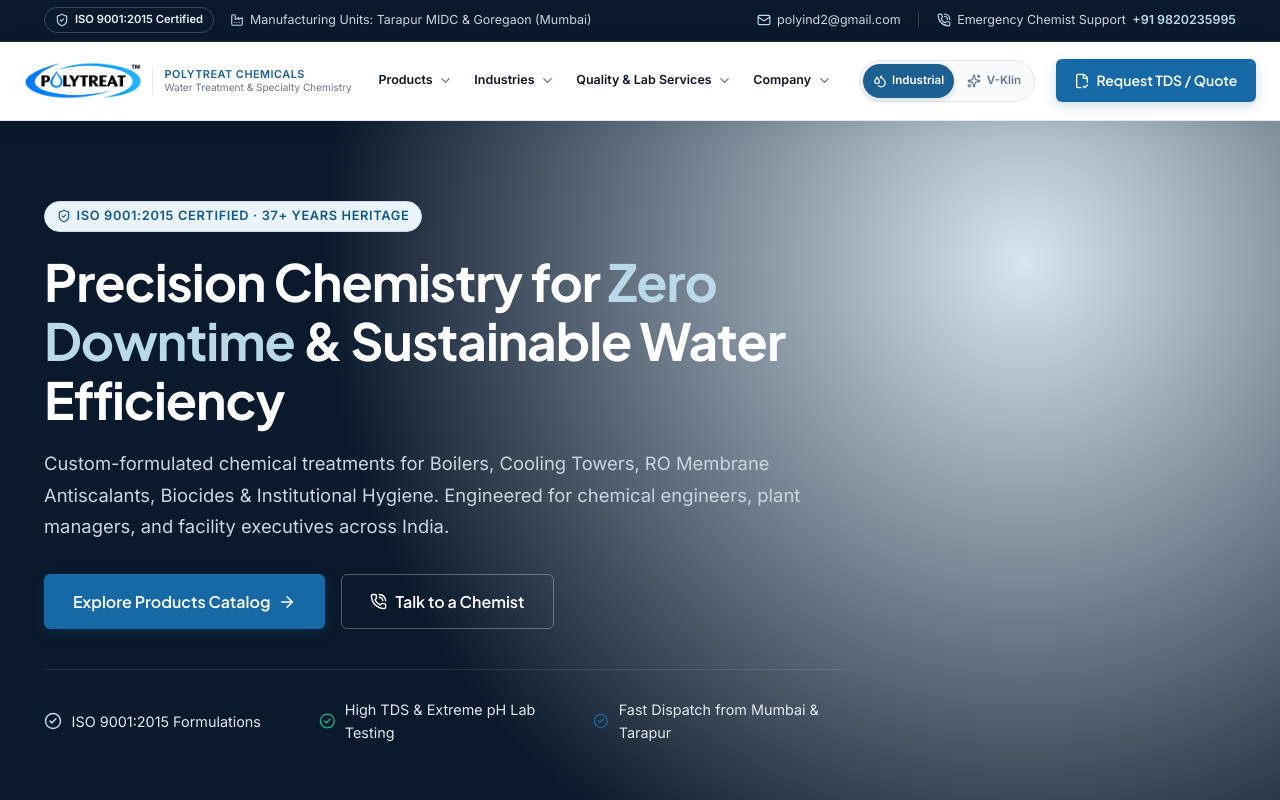
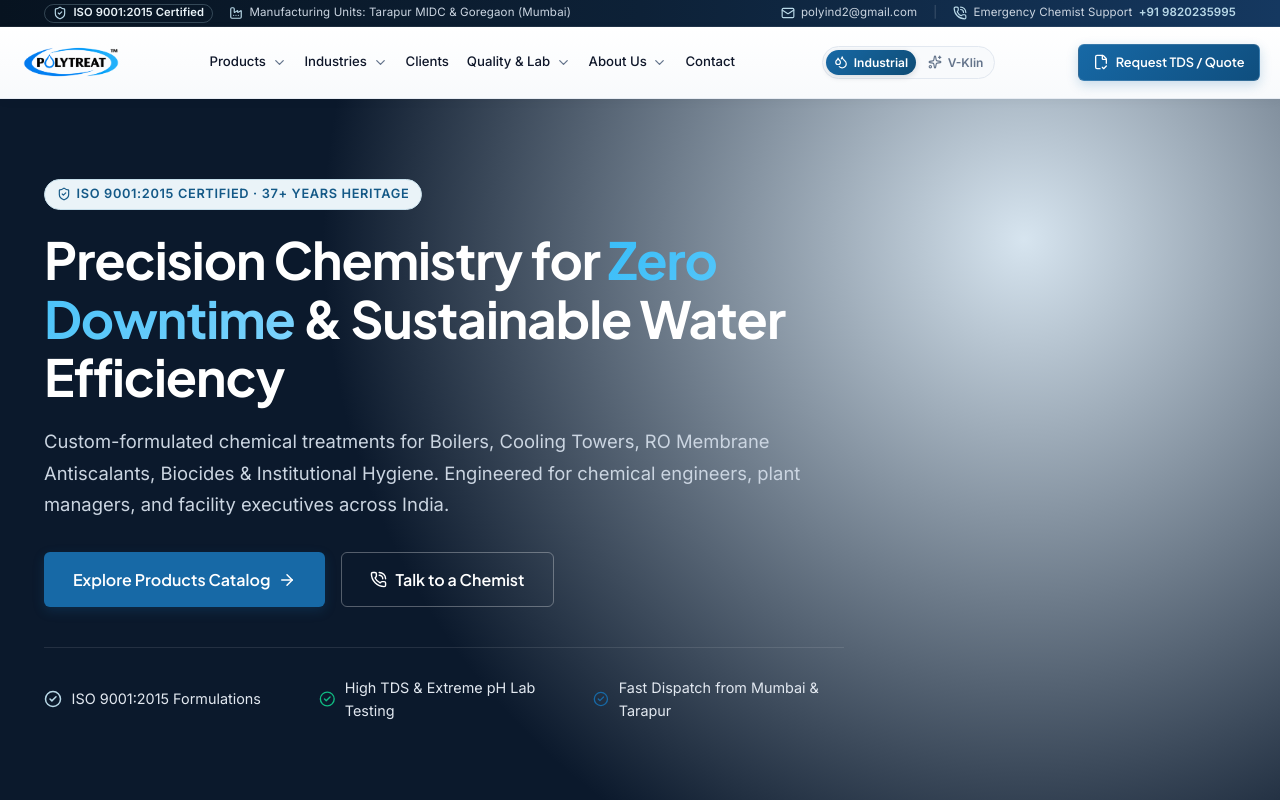
Before and after one commit to Uzair-hp/Polytreat_Demo, a Next.js app: page / in a window 1280 px wide. Shown: the top 800 px of the page. Built offline with nearby package versions, Linux system fonts and the light colour scheme.

Commit message:
feat(ui): refine responsive navbar, add direct navigation links, and improve layout breakpoints

```diff
--- a/src/app/globals.css
+++ b/src/app/globals.css
@@ -91,10 +91,12 @@
 /* Compact utility and contact bar */
 .topbar {
   border-bottom: 1px solid rgba(255, 255, 255, 0.08);
-  padding: 0.45rem 0;
-  background: var(--color-primary-dark);
+  padding: 0.22rem 0;
+  background: linear-gradient(90deg, #071320 0%, #0D2137 50%, #153860 100%);
   color: #CBD5E1;
-  font-size: 0.78rem;
+  font-size: 0.72rem;
+  letter-spacing: 0.01em;
+  line-height: 1.2;
 }
 
 .topbar-inner,
@@ -130,6 +132,10 @@
   color: #CBD5E1;
 }
 
+.topbar-unit-label {
+  white-space: nowrap;
+}
+
 .topbar-units svg,
 .topbar-right svg {
   flex: 0 0 auto;
@@ -139,7 +145,7 @@
 .topbar-certification {
   border: 1px solid rgba(185, 217, 232, 0.25);
   border-radius: var(--radius-full);
-  padding: 0.2rem 0.6rem;
+  padding: 0.1rem 0.5rem;
   color: #EAF3F8;
   font-size: 0.7rem;
   font-weight: 700;
@@ -185,6 +191,21 @@
   font-size: clamp(2rem, 4vw, 3.4rem);
   line-height: 1.15;
   letter-spacing: -0.02em;
+}
+
+.hero-highlight {
+  background: linear-gradient(135deg, #38BDF8 0%, #7DD3FC 100%);
+  background-clip: text;
+  -webkit-background-clip: text;
+  color: transparent;
+  -webkit-text-fill-color: transparent;
+}
+
+.hero-description {
+  max-width: 800px;
+  overflow-wrap: break-word;
+  word-break: normal;
+  hyphens: none;
 }
 
 /* Layout Utilities */
@@ -351,6 +372,7 @@
   max-width: 720px;
   margin: 0 auto 2.5rem;
   text-align: center;
+  scroll-margin-top: 6rem;
 }
 
 .industries-heading .badge {
@@ -429,9 +451,9 @@
   position: sticky;
   top: 0;
   z-index: 100;
-  border-bottom: 1px solid var(--color-border-subtle);
-  background: rgba(255, 255, 255, 0.94);
-  box-shadow: 0 4px 20px rgba(11, 25, 44, 0.06);
+  border-bottom: 1px solid rgba(226, 232, 240, 0.8);
+  background: linear-gradient(180deg, #FFFFFF 0%, #F8FAFC 100%);
+  box-shadow: 0 2px 10px rgba(11, 25, 44, 0.04);
   -webkit-backdrop-filter: blur(16px);
   backdrop-filter: blur(16px);
 }
@@ -439,14 +461,14 @@
 .navbar-inner {
   display: flex;
   width: 100%;
-  max-width: 1320px;
-  min-height: 78px;
+  max-width: 1360px;
+  min-height: 56px;
   box-sizing: border-box;
   align-items: center;
   justify-content: space-between;
   gap: 1rem;
   margin: 0 auto;
-  padding: 0 1.5rem;
+  padding: 0.45rem 1.25rem;
 }
 
 .navbar-inner > * {
@@ -465,7 +487,7 @@
   position: relative;
   display: block;
   width: 126px;
-  height: 46px;
+  height: 32px;
   flex: 0 0 126px;
 }
 
@@ -497,11 +519,11 @@
 .desktop-nav {
   display: none;
   min-width: 0;
-  height: 78px;
+  height: 56px;
   flex: 0 1 auto;
   align-items: center;
   justify-content: center;
-  gap: clamp(0.35rem, 0.65vw, 0.8rem);
+  gap: clamp(0.25rem, 0.7vw, 0.85rem);
 }
 
 .nav-item {
@@ -510,20 +532,24 @@
   align-items: center;
 }
 
-.nav-trigger {
+.nav-trigger,
+.nav-direct-link {
   display: inline-flex;
   min-height: 42px;
   align-items: center;
   gap: 0.35rem;
   border: 0;
   border-radius: 8px;
-  padding: 0.5rem 0.4rem;
+  padding: 0.45rem clamp(0.2rem, 0.35vw, 0.45rem);
   background: transparent;
   color: var(--color-text-main);
-  cursor: pointer;
-  font: 600 0.78rem/1.2 var(--font-body), sans-serif;
+  font: 500 0.825rem/1.2 var(--font-body), sans-serif;
   white-space: nowrap;
   transition: background-color var(--transition-fast), color var(--transition-fast);
+}
+
+.nav-trigger {
+  cursor: pointer;
 }
 
 .nav-trigger svg {
@@ -532,7 +558,8 @@
 }
 
 .nav-item.is-open .nav-trigger,
-.nav-trigger:hover {
+.nav-trigger:hover,
+.nav-direct-link:hover {
   background: #EAF3F8;
   color: var(--color-primary-navy);
 }
@@ -723,8 +750,9 @@
 
 .division-switcher {
   display: none;
+  flex: 0 0 auto;
   align-items: center;
-  gap: 0.2rem;
+  gap: 0.25rem;
   border: 1px solid var(--color-border-subtle);
   border-radius: var(--radius-full);
   padding: 3px;
@@ -738,33 +766,49 @@
   justify-content: center;
   gap: 0.35rem;
   border-radius: var(--radius-full);
-  padding: 0.48rem 0.62rem;
+  padding: 0.2rem 0.5rem;
   color: var(--color-text-muted);
-  font-size: 0.72rem;
+  font-size: 0.75rem;
   font-weight: 700;
   white-space: nowrap;
   transition: background-color var(--transition-fast), color var(--transition-fast);
 }
 
 .division-switcher a.is-active {
-  background: var(--color-primary-navy);
+  background: linear-gradient(135deg, #1769A6 0%, #0F4C75 100%);
   color: #FFFFFF;
   box-shadow: 0 2px 6px rgba(11, 25, 44, 0.14);
 }
 
 .division-switcher a.is-active.is-vklin,
 .mobile-division-switcher a.is-active.is-vklin {
-  background: var(--color-bio-dark);
+  background: linear-gradient(135deg, #10B981 0%, #059669 100%);
+}
+
+.mobile-division-switcher a.is-active:not(.is-vklin) {
+  background: linear-gradient(135deg, #1769A6 0%, #0F4C75 100%);
 }
 
 .navbar-cta {
   display: none;
+  align-items: center;
   flex: 0 0 auto;
   flex-shrink: 0;
   gap: 0.4rem;
-  padding: 0.6rem 1.1rem;
-  font-size: 0.875rem;
+  padding: 0.45rem 0.9rem;
+  border: 1px solid rgba(255, 255, 255, 0.15);
+  border-radius: 6px;
+  background: linear-gradient(135deg, #1769A6 0%, #0F4E7E 100%);
+  color: #FFFFFF;
+  font-size: 0.8rem;
   white-space: nowrap;
+}
+
+.navbar-cta:hover {
+  background: linear-gradient(135deg, #1C7FC7 0%, #145E97 100%);
+  color: #FFFFFF;
+  transform: translateY(-1px);
+  box-shadow: 0 4px 12px rgba(23, 105, 166, 0.25);
 }
 
 .navbar-actions {
@@ -792,7 +836,7 @@
 }
 
 .mobile-navigation {
-  max-height: calc(100vh - 78px);
+  max-height: calc(100vh - 66px);
   overflow-y: auto;
   border-top: 1px solid var(--color-border-subtle);
   padding: 1rem 1.5rem 1.5rem;
@@ -841,6 +885,20 @@
   cursor: pointer;
   font: 600 0.95rem var(--font-body), sans-serif;
   text-align: left;
+}
+
+.mobile-direct-link {
+  display: flex;
+  min-height: 50px;
+  align-items: center;
+  border-bottom: 1px solid var(--color-border-subtle);
+  color: var(--color-text-main);
+  font-size: 0.95rem;
+  font-weight: 600;
+}
+
+.mobile-direct-link:hover {
+  color: var(--color-water-blue);
 }
 
 .mobile-nav-group > button[aria-expanded="true"] {
@@ -928,8 +986,7 @@
   to { opacity: 1; transform: translate(-50%, 0); }
 }
 
-@media (min-width: 1280px) {
-  .navbar-brand-copy,
+@media (min-width: 1024px) {
   .desktop-nav,
   .division-switcher,
   .navbar-cta {
@@ -937,8 +994,12 @@
   }
 
   .navbar-logo {
-    width: 118px;
-    flex-basis: 118px;
+    width: clamp(96px, 8vw, 118px);
+    flex-basis: clamp(96px, 8vw, 118px);
+  }
+
+  .navbar-inner {
+    gap: clamp(0.85rem, 1vw, 1rem);
   }
 
   .mobile-menu-btn,
@@ -947,12 +1008,27 @@
   }
 }
 
-@media (max-width: 1279px) {
+@media (min-width: 1360px) and (max-width: 1439px) {
+  .navbar-brand-copy {
+    display: flex;
+    min-width: 142px;
+  }
+}
+
+@media (min-width: 1440px) {
+  .navbar-brand-copy {
+    display: flex;
+  }
+}
+
+@media (max-width: 1023px) {
   .navbar-inner {
     display: grid;
     grid-template-columns: minmax(0, 1fr) auto;
-    min-height: 72px;
+    min-height: 56px;
     justify-content: initial;
+    padding-top: 0.45rem;
+    padding-bottom: 0.45rem;
     padding-right: 1rem;
     padding-left: 1rem;
   }
@@ -968,7 +1044,7 @@
   }
 
   .mobile-navigation {
-    max-height: calc(100vh - 72px);
+    max-height: calc(100vh - 56px);
   }
 
   .desktop-nav,
@@ -1002,7 +1078,7 @@
 
   .navbar-logo {
     width: 112px;
-    height: 42px;
+    height: 32px;
     flex-basis: 112px;
   }
 
@@ -1031,6 +1107,10 @@
     text-align: center;
   }
 
+  .topbar-unit-label {
+    white-space: normal;
+  }
+
   .industries-grid {
     grid-template-columns: 1fr;
   }
--- a/src/app/page.tsx
+++ b/src/app/page.tsx
@@ -23,11 +23,11 @@
             </span>
 
             <h1 className="hero-heading" style={{ marginBottom: "1.25rem", color: "#FFFFFF" }}>
-              Precision Chemistry for <span style={{ color: "var(--color-water-light)" }}>Zero Downtime</span> &amp; Sustainable Water Efficiency
+              Precision Chemistry for <span className="hero-highlight">Zero Downtime</span> &amp; Sustainable Water Efficiency
             </h1>
 
-            <p style={{ fontSize: "1.15rem", lineHeight: 1.7, marginBottom: "2rem", color: "#CBD5E1" }}>
-              Custom-formulated chemical treatments for Boilers, Cooling Towers, RO Membrane Antiscalants, Biocides &amp; Institutional Hygiene. Engineered for chemical engineers, plant managers, and facility executives across India.
+            <p className="hero-description" style={{ fontSize: "1.15rem", lineHeight: 1.7, marginBottom: "2rem", color: "#CBD5E1" }}>
+              Custom-formulated chemical treatments for Boilers, Cooling Towers, RO Membrane Antiscalants, Biocides &amp; Institutional Hygiene. Engineered for chemical engineers, plant managers, and&nbsp;facility executives across India.
             </p>
 
             <div style={{ display: "flex", gap: "1rem", flexWrap: "wrap", marginBottom: "2.5rem" }}>
@@ -157,7 +157,7 @@
       {/* Industries served */}
       <section className="section industries-section" id="industries">
         <div className="container">
-          <div className="industries-heading">
+          <div className="industries-heading" id="clients">
             <span className="badge badge-blue">Industries We Serve</span>
             <h2>Process chemistry for the systems that keep business moving.</h2>
             <p>Explore PolyTreat solutions by the kind of operation and facility you manage.</p>
--- a/src/components/Navbar.tsx
+++ b/src/components/Navbar.tsx
@@ -85,7 +85,10 @@
     title: "Quality & Lab Services",
     links: [
       { label: "ISO 9001:2015 quality system", href: "#quality" },
+      { label: "WHO-GMP compliance", href: "#quality" },
+      { label: "US FDA compliance", href: "#quality" },
       { label: "Water sample testing", href: "#quality-service", detail: "Discuss a sample with our technical team" },
+      { label: "Free water audit", href: "#quality-service" },
       { label: "On-site technical support", href: "#quality-service" },
       { label: "Request TDS / COA", href: salesWhatsApp, detail: "Contact the team for product documents" },
     ],
@@ -94,10 +97,10 @@
 
 const companyGroups: MenuGroup[] = [
   {
-    title: "PolyTreat Chemicals",
+    title: "About PolyTreat",
     links: [
-      { label: "Our heritage", href: "#about", detail: "Established in 1987" },
-      { label: "Manufacturing plants", href: "#manufacturing" },
+      { label: "37+ years of heritage", href: "#about", detail: "Established in 1987" },
+      { label: "Tarapur & Mumbai plants", href: "#manufacturing" },
       { label: "PQRS framework", href: "#pqrs" },
       { label: "Contact the team", href: "#contact" },
     ],
@@ -114,8 +117,8 @@
 const menuLabels: Record<MenuKey, string> = {
   products: "Products",
   industries: "Industries",
-  quality: "Quality & Lab Services",
-  company: "Company",
+  quality: "Quality & Lab",
+  company: "About Us",
 };
 
 function MenuGroupLinks({ groups, onNavigate }: { groups: MenuGroup[]; onNavigate: () => void }) {
@@ -243,7 +246,7 @@
     <header className="site-header" ref={headerRef}>
         <div className="navbar-inner">
           <Link className="navbar-brand" href="/" aria-label="PolyTreat Chemicals home" onClick={closeMenus}>
-            <span className="navbar-logo"><Image src="/logo.png" alt="" fill priority sizes="150px" /></span>
+            <span className="navbar-logo"><Image src="/logo.png" alt="" fill priority sizes="(max-width: 430px) 112px, (max-width: 1023px) 126px, 118px" /></span>
             <span className="navbar-brand-copy">
               <strong>PolyTreat Chemicals</strong>
               <small>Water Treatment &amp; Specialty Chemistry</small>
@@ -251,7 +254,12 @@
           </Link>
 
           <nav className="desktop-nav" aria-label="Main navigation">
-            {(["products", "industries", "quality", "company"] as MenuKey[]).map(renderMenuTrigger)}
+            {renderMenuTrigger("products")}
+            {renderMenuTrigger("industries")}
+            <Link className="nav-direct-link" href="#clients" onClick={closeMenus}>Clients</Link>
+            {renderMenuTrigger("quality")}
+            {renderMenuTrigger("company")}
+            <Link className="nav-direct-link" href="#contact" onClick={closeMenus}>Contact</Link>
           </nav>
 
           <nav className="division-switcher" aria-label="Choose a division">
@@ -326,6 +334,8 @@
                 </section>
               );
             })}
+            <Link className="mobile-direct-link" href="#clients" onClick={closeMenus}>Clients</Link>
+            <Link className="mobile-direct-link" href="#contact" onClick={closeMenus}>Contact</Link>
             <a className="btn btn-accent mobile-cta" href={salesWhatsApp} target="_blank" rel="noreferrer">
               <FileCheck2 size={17} /> Request TDS / Quote
             </a>
--- a/src/components/TopBar.tsx
+++ b/src/components/TopBar.tsx
@@ -10,7 +10,9 @@
           </span>
           <span className="topbar-units">
             <Factory size={14} aria-hidden="true" />
-            Manufacturing Units: Tarapur MIDC &amp; Goregaon (Mumbai)
+            <span className="topbar-unit-label">
+              Manufacturing Units: Tarapur MIDC &amp; Goregaon (Mumbai)
+            </span>
           </span>
         </div>
 
```
